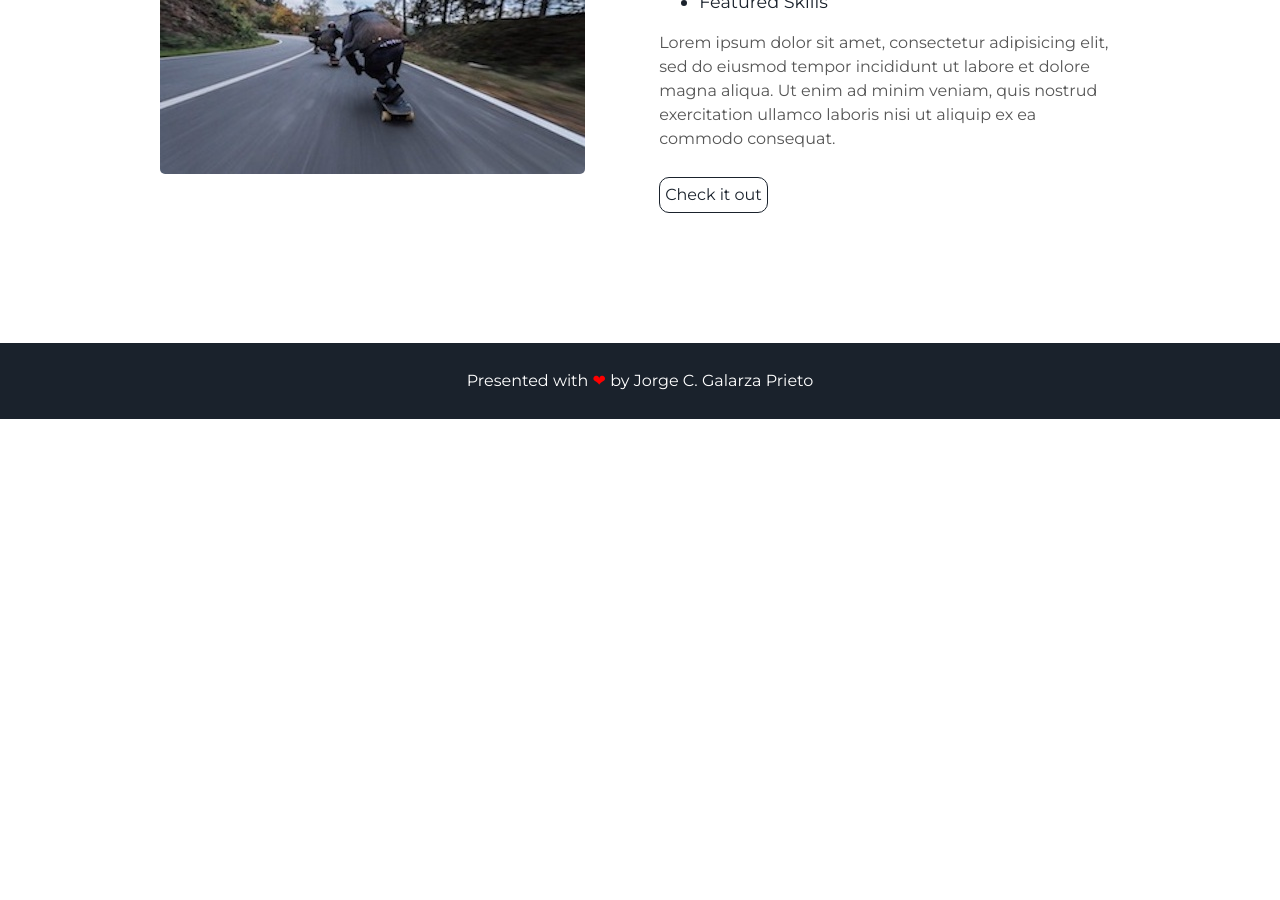
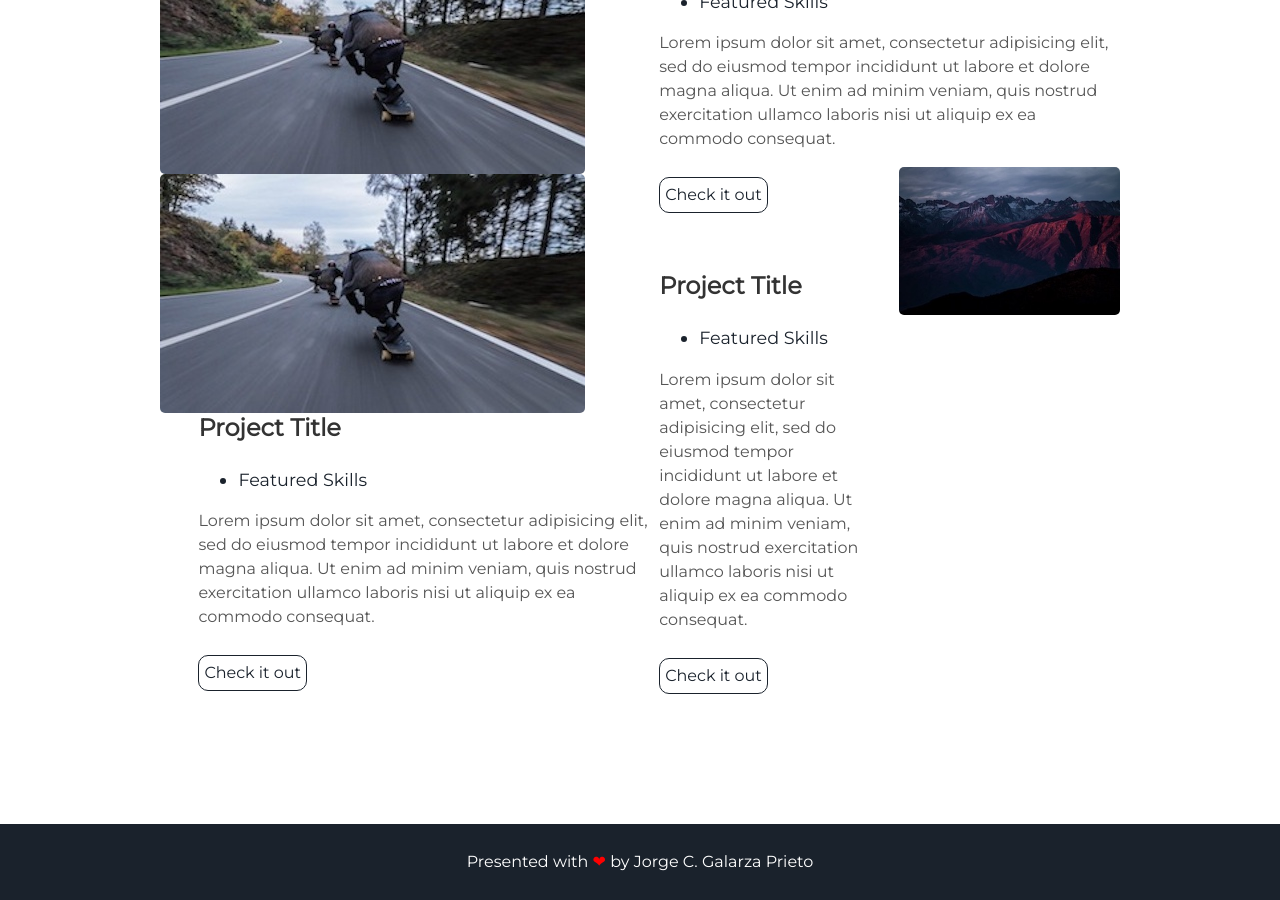
Before and after one commit to jorgegalarza1/jorgegalarza1.github.io, a Jekyll site: the page built from index.html, in a window 1280 px wide and 900 px high, scrolled down 2188 px. Built offline with Jekyll 4.4.1, drawn with Linux system fonts in a browser that asks for light colours; before the commit the page ends 2607 px from its top, so only the background shows below that.

Commit message:
Update projects.html

```diff
--- a/_includes/projects.html
+++ b/_includes/projects.html
@@ -25,5 +25,28 @@
     </ul>
     <p>Lorem ipsum dolor sit amet, consectetur adipisicing elit, sed do eiusmod tempor incididunt ut labore et dolore magna aliqua. Ut enim ad minim veniam, quis nostrud exercitation ullamco laboris nisi ut aliquip ex ea commodo consequat.</p>
     <a class="project-link" href="#">Check it out</a>
+    <div class="images-right">
+    <img alt="mountains" src="{{ "/assets/img/mountains.jpg" | prepend: site.baseurl }}" />
+  </div>
+  <div class="contents">
+    <h3> Project Title </h3>
+    <ul>
+      <li> Featured Skills</li>
+    </ul>
+    <p>Lorem ipsum dolor sit amet, consectetur adipisicing elit, sed do eiusmod tempor incididunt ut labore et dolore magna aliqua. Ut enim ad minim veniam, quis nostrud exercitation ullamco laboris nisi ut aliquip ex ea commodo consequat.</p>
+    <a class="project-link" href="#">Check it out</a>
   </div>
 </div>
+<div class="user-projects">
+  <div class="images-left">
+    <img alt="mountains" src="{{ "/assets/img/skate.jpg" | prepend: site.baseurl }}" />
+  </div>
+  <div class="contents-right">
+    <h3> Project Title </h3>
+    <ul>
+      <li> Featured Skills</li>
+    </ul>
+    <p>Lorem ipsum dolor sit amet, consectetur adipisicing elit, sed do eiusmod tempor incididunt ut labore et dolore magna aliqua. Ut enim ad minim veniam, quis nostrud exercitation ullamco laboris nisi ut aliquip ex ea commodo consequat.</p>
+    <a class="project-link" href="#">Check it out</a>
+  </div>
+</div>
```
